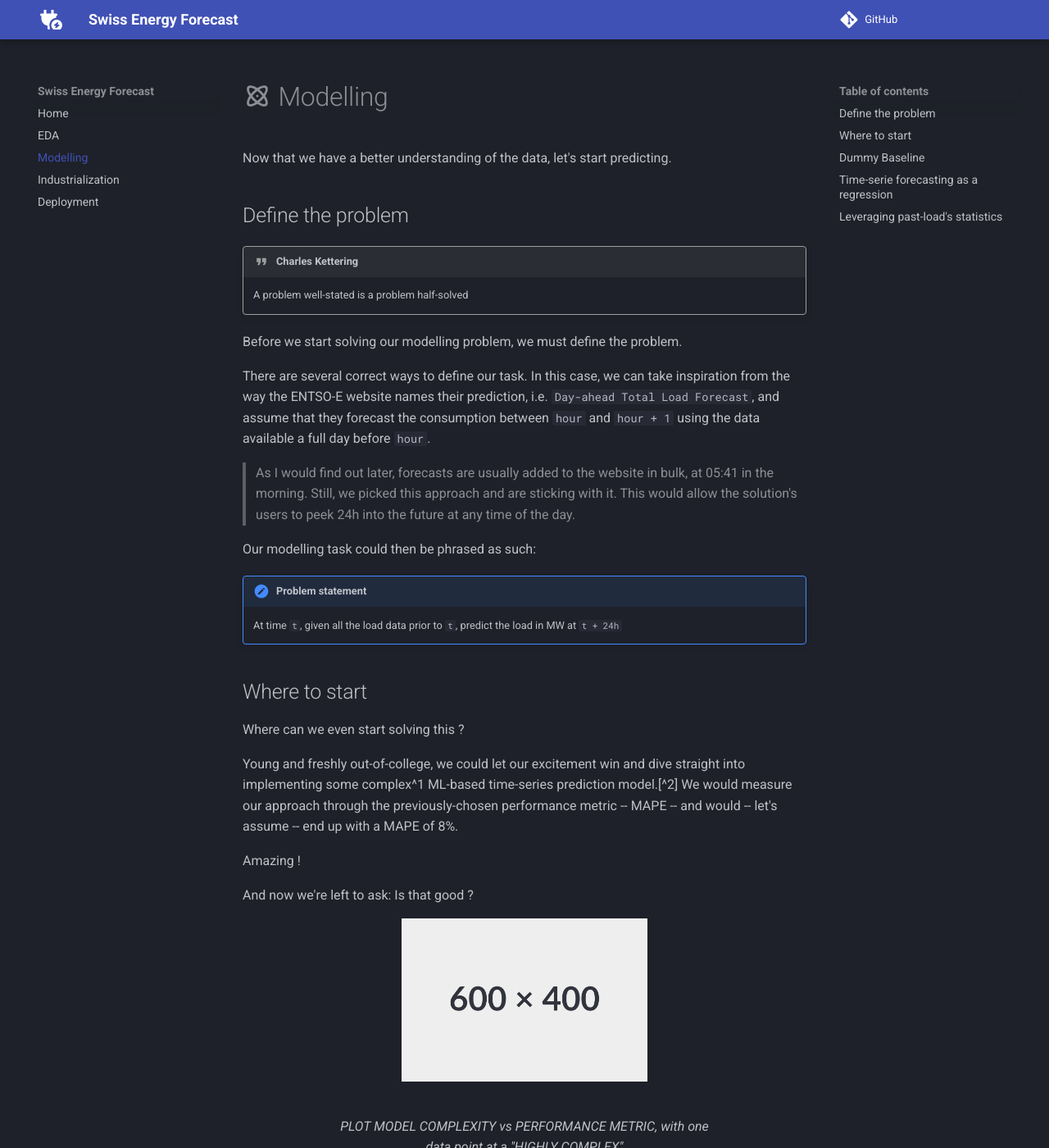
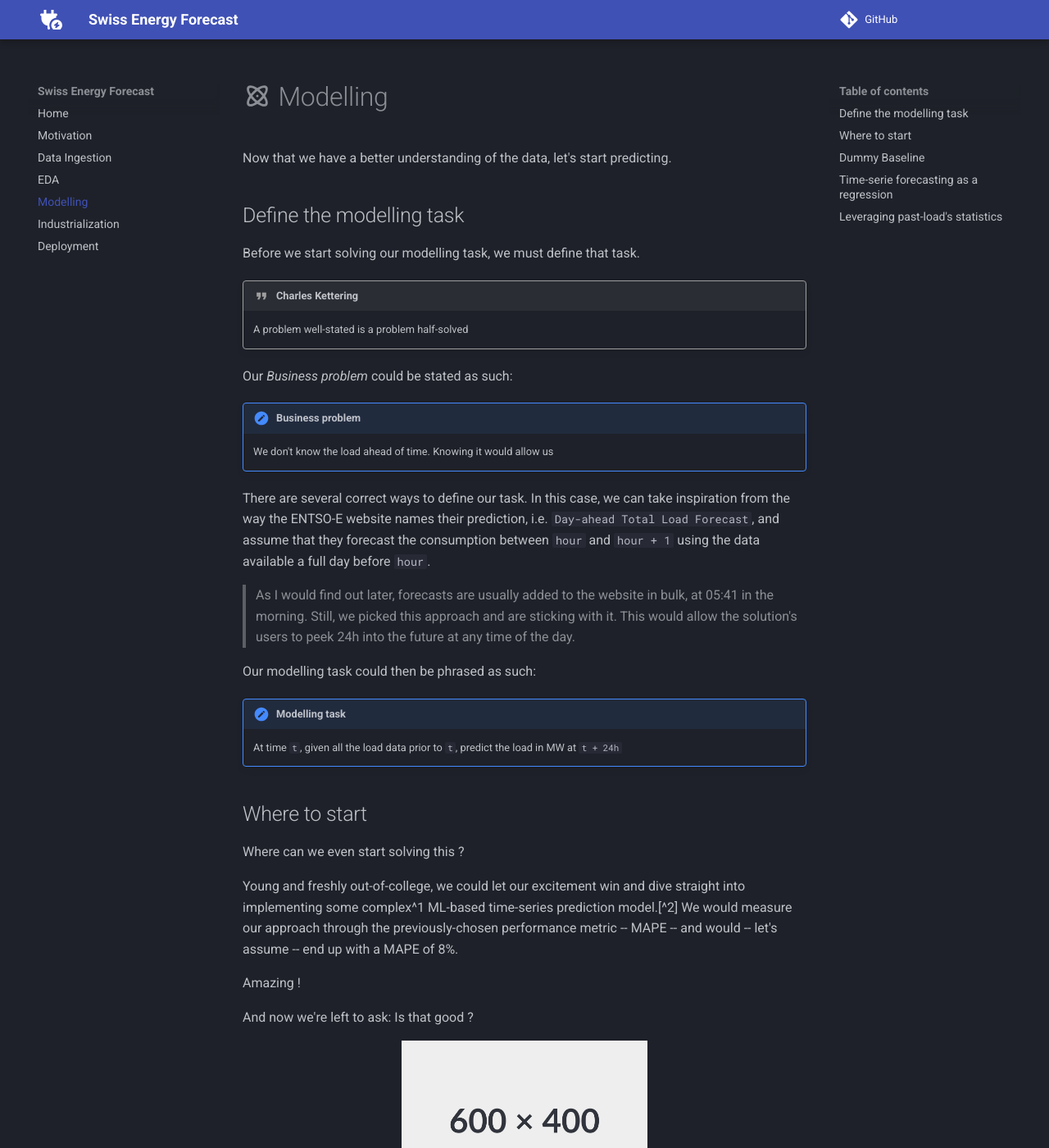
Before and after one commit to arthurgassner/swissenergy-frontend, an MkDocs documentation site: the page built from docs/modelling.md, in a window 1280 px wide and 1400 px high. Shown: the whole window at 82% size. Built offline with MkDocs 1.6.1 and Material for MkDocs 9.7.7, drawn with Linux system fonts in a browser that asks for light colours; a script that is not in the unit is left out; comment, search, counter and statistics services are not loaded.

Commit message:
Add motivation and data ingestion step

```diff
--- a/docs/modelling.md
+++ b/docs/modelling.md
@@ -2,12 +2,18 @@
 
 Now that we have a better understanding of the data, let's start predicting.
 
-## Define the problem
+## Define the modelling task
+
+Before we start solving our modelling task, we must define that task.
 
 !!! quote "Charles Kettering"
     A problem well-stated is a problem half-solved
 
-Before we start solving our modelling problem, we must define the problem.
+Our _Business problem_ could be stated as such:
+
+!!! note "Business problem"
+    We don't know the load ahead of time.
+    Knowing it would allow us
 
 There are several correct ways to define our task.
 In this case, we can take inspiration from the way the ENTSO-E website names their prediction, i.e. `Day-ahead Total Load Forecast`, and assume that they forecast the consumption between `hour` and `hour + 1` using the data available a full day before `hour`.
@@ -16,7 +22,7 @@
 
 Our modelling task could then be phrased as such:
 
-!!! note "Problem statement"
+!!! note "Modelling task"
     At time `t`, given all the load data prior to `t`, predict the load in MW at `t + 24h`
 
 
--- a/mkdocs.yml
+++ b/mkdocs.yml
@@ -14,6 +14,8 @@
 plugins: [] # disable search
 nav:
   - Home: index.md
+  - Motivation: motivation.md
+  - Data Ingestion: data_ingestion.md
   - EDA: eda.md
   - Modelling: modelling.md
   - Industrialization: industrialization.md
@@ -21,6 +23,7 @@
 
 extra_javascript:
   - https://cdn.plot.ly/plotly-latest.min.js
+
 markdown_extensions:
   - attr_list
   - md_in_html
```
